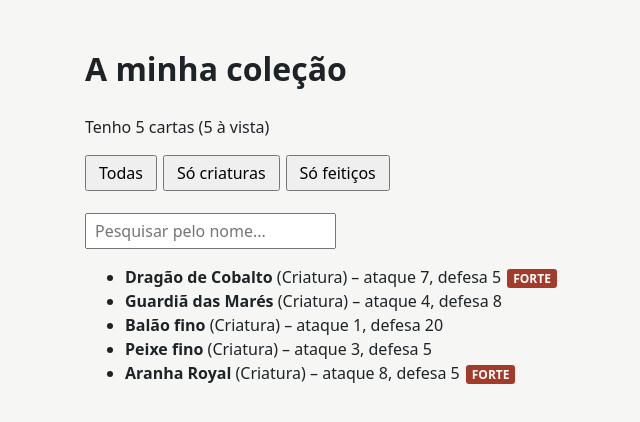
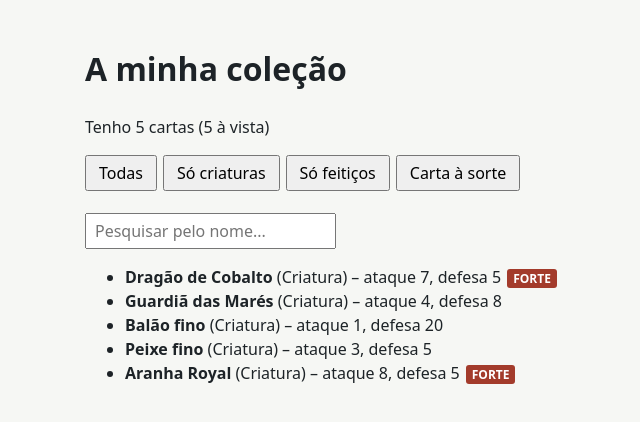
Before and after one commit to FranciscoMRFernandes27/ficha03-FranciscoFernandes-, a React (Vite) app: page / in a window 1280 px wide. Shown: the top 422 px of the page, without its empty margins (235-875 px from the left). Built offline with nearby package versions, Linux system fonts and the light colour scheme.

Commit message:
feat: add random card button

```diff
--- a/src/App.jsx
+++ b/src/App.jsx
@@ -12,10 +12,16 @@ const cards = [
 function App() {
   const [typeFilter, setTypeFilter] = useState("Todas");
   const [search, setSearch] = useState("");
+  const [randomCard, setRandomCard] = useState(null);
 
   const visibleCards = cards
     .filter((card) => typeFilter === "Todas" || card.type === typeFilter)
     .filter((card) => card.name.toLowerCase().includes(search.toLowerCase()));
+
+  function pickRandomCard() {
+    const index = Math.floor(Math.random() * cards.length);
+    setRandomCard(cards[index]);
+  }
 
   return (
     <main>
@@ -28,6 +34,7 @@ function App() {
         <button onClick={() => setTypeFilter("Todas")}>Todas</button>
         <button onClick={() => setTypeFilter("Criatura")}>Só criaturas</button>
         <button onClick={() => setTypeFilter("Feitiço")}>Só feitiços</button>
+        <button onClick={pickRandomCard}>Carta à sorte</button>
       </div>
 
       <p>
@@ -38,6 +45,21 @@ function App() {
           onChange={(e) => setSearch(e.target.value)}
         />
       </p>
+
+      {randomCard && (
+        <>
+          <h2>Carta à sorte</h2>
+          <ul>
+            <Card
+              key={randomCard.name}
+              name={randomCard.name}
+              type={randomCard.type}
+              attack={randomCard.attack}
+              defense={randomCard.defense}
+            />
+          </ul>
+        </>
+      )}
 
       <ul>
         {visibleCards.map((card) => (
```
